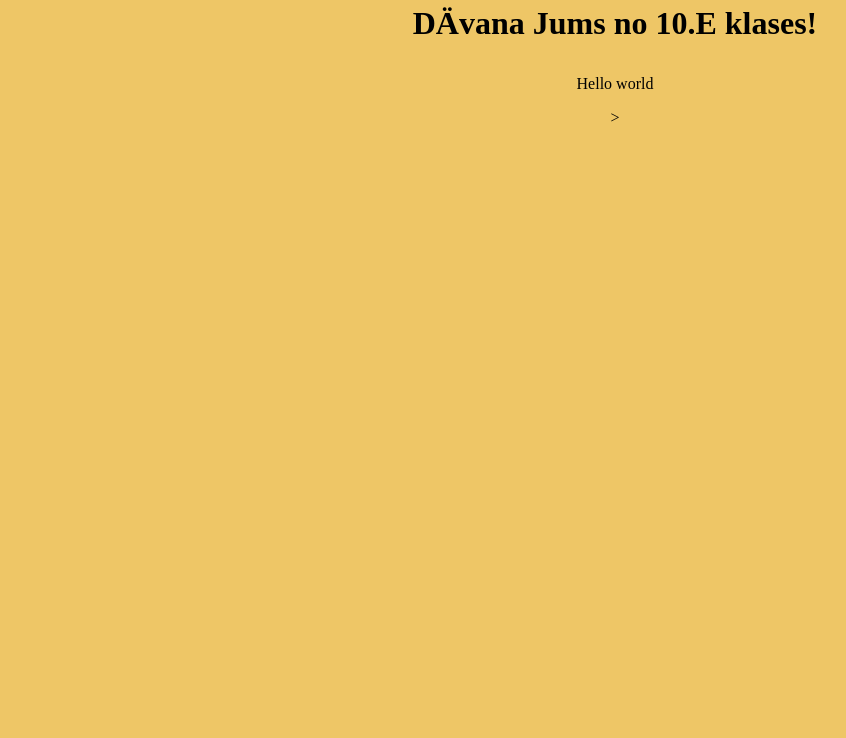
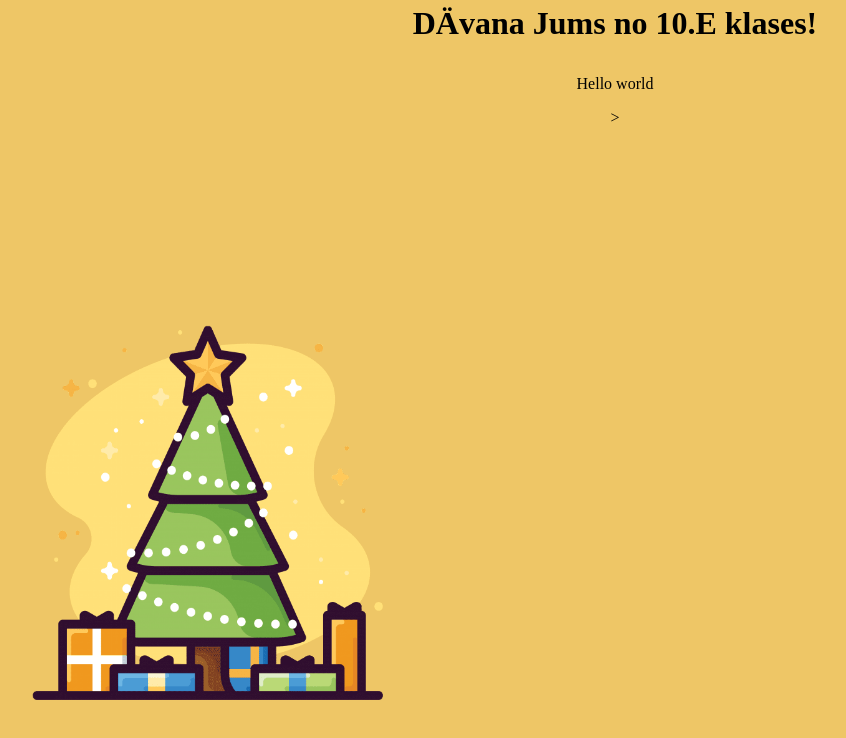
Before and after one commit to fulcrum101/gift_for_teacher, a plain HTML site: page index.html in a window 1280 px wide. Shown: the whole page, without its empty margins (25-871 px from the left). Drawn offline with Linux system fonts and the light colour scheme.

Commit message:
added_tree

```diff
--- a/index.html
+++ b/index.html
@@ -7,6 +7,7 @@
 </head>
 <body>
     <h1>Dāvana Jums no 10.E klases!</h1>
+    <img src="PinClipart.com_clipart-boe-narodzenie_5789613.png" alt="Eglīte">
     <p>Hello world</p>
 </body>
 </html>>
--- a/styles.css
+++ b/styles.css
@@ -3,3 +3,10 @@ body {
   background: #eec666;
   text-align: center;
 }
+img {
+  position: absolute;
+  width: 351px;
+  height: 375px;
+  left: 57px;
+  top: 325px;
+}
```
Also changed, not shown: PinClipart.com_clipart-boe-narodzenie_5789613.png (added).
